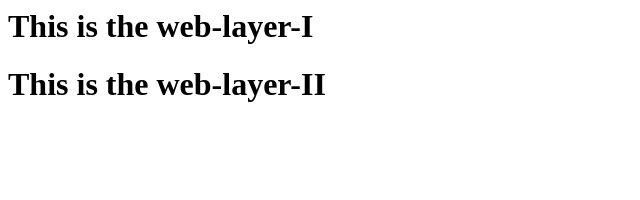
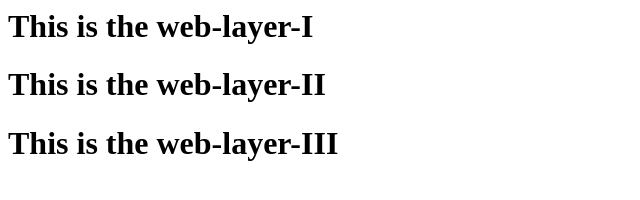
Before and after one commit to joysep91/build-weblayer, a plain HTML site: page index.html in a window 1280 px wide. Shown: the whole page, without its empty margins (0-640 px from the left). Drawn offline with Linux system fonts and the light colour scheme.

Commit message:
3 line added

```diff
--- a/index.html
+++ b/index.html
@@ -1,2 +1,3 @@
 <h1>This is the web-layer-I</h1>
 <h1>This is the web-layer-II</h1>
+<h1>This is the web-layer-III</h1>
```
